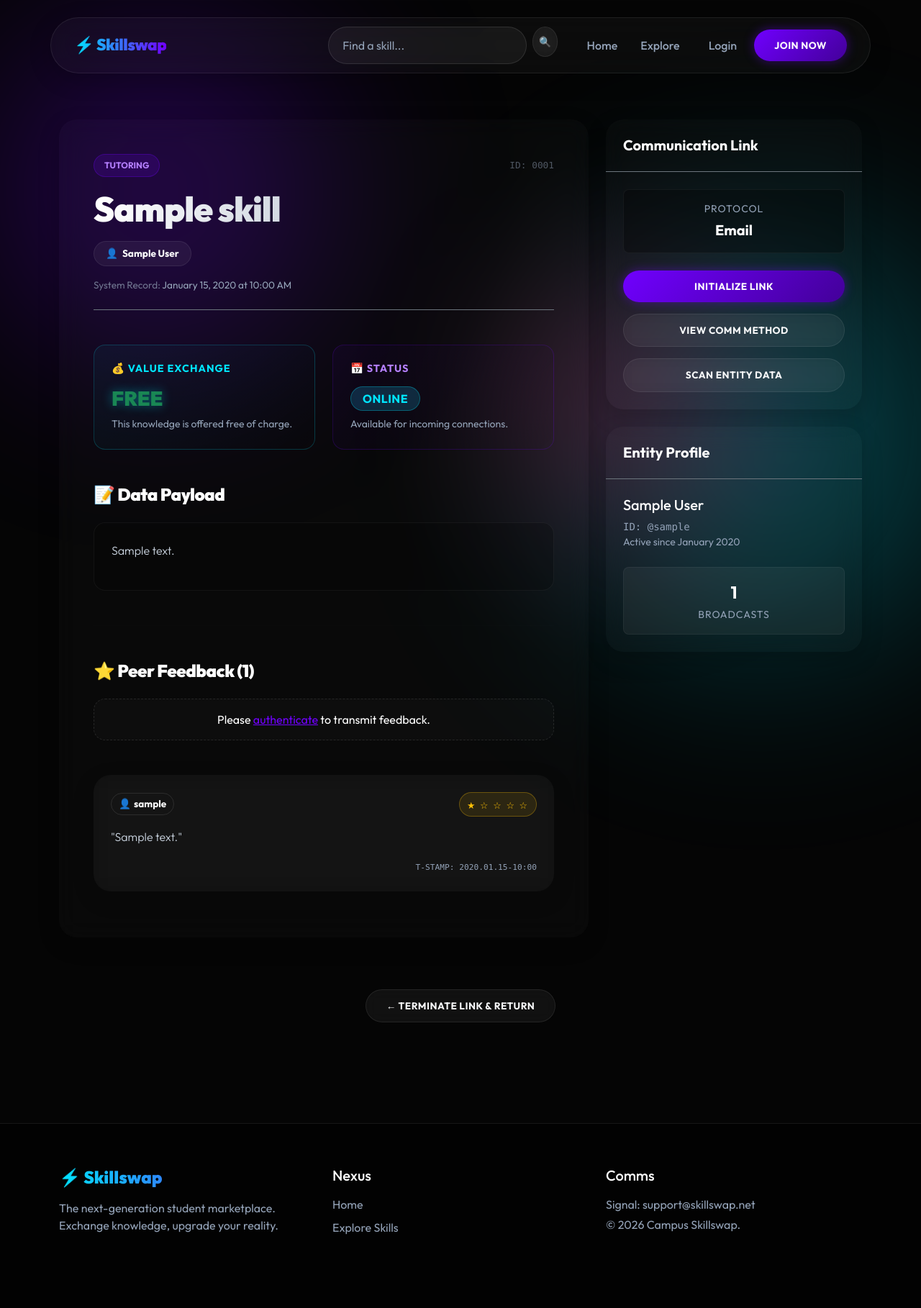
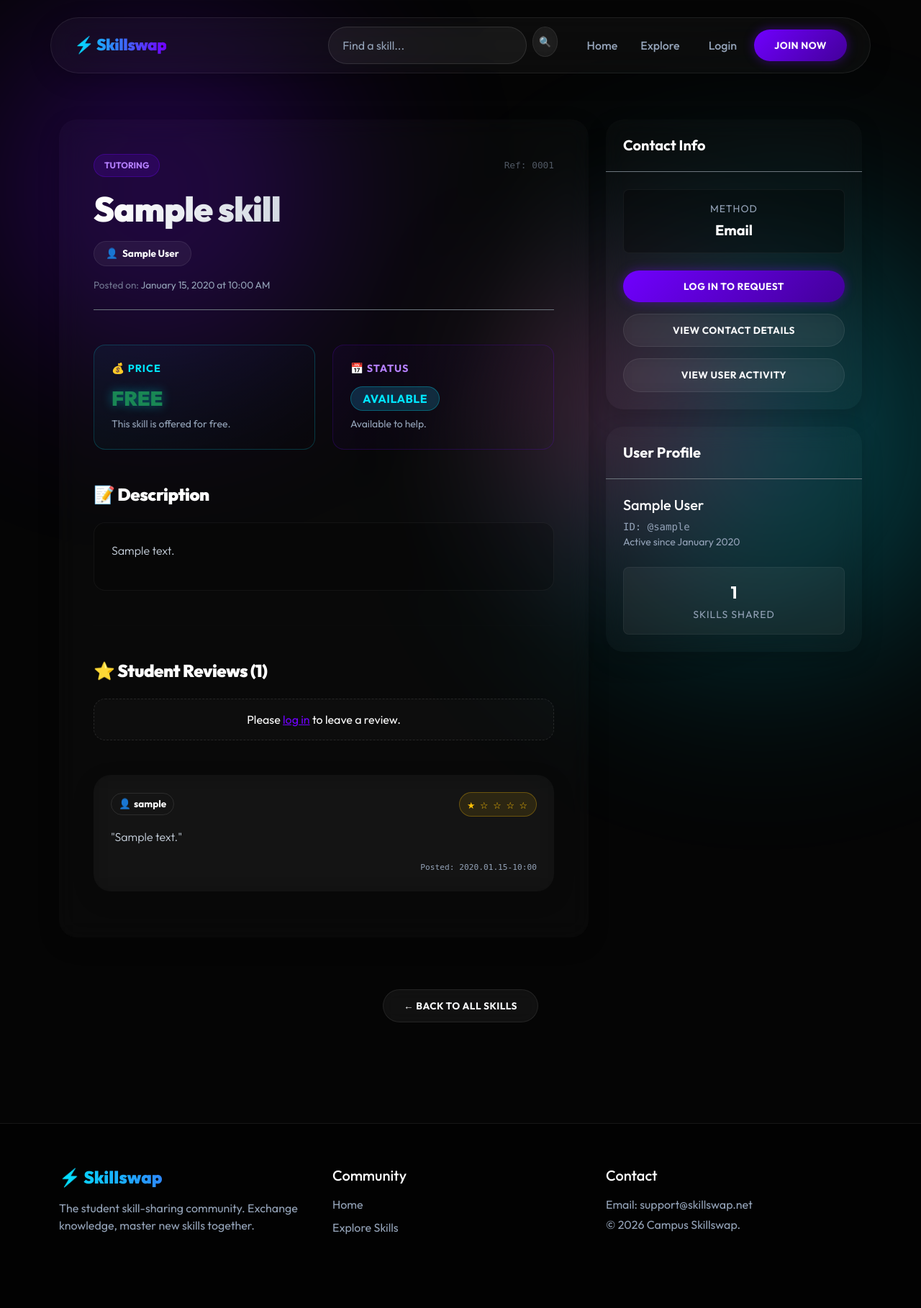
Before and after one commit to 2026-Spring-5V98/CampusSkillSwap_Moon, a Django app: page /skills/1/ in a window 1280 px wide. Shown: the whole page at 72% size. Run offline with Django 5.2, Linux system fonts and the light colour scheme; tables that the repository leaves empty hold one stand-in row (values such as "Sample post").

Commit message:
updated looks

```diff
--- a/MainApp/templates/MainApp/base.html
+++ b/MainApp/templates/MainApp/base.html
@@ -373,7 +373,7 @@
                         <ul class="dropdown-menu dropdown-menu-end dropdown-menu-dark" style="background: rgba(15,15,20,0.9); backdrop-filter: blur(20px); border-radius: 16px; border: 1px solid var(--surface-border);">
                             <li><a class="dropdown-item" href="{% url 'dashboard' %}">Dashboard</a></li>
                             <li><hr class="dropdown-divider"></li>
-                            <li><a class="dropdown-item text-danger" href="{% url 'logout' %}">Disconnect</a></li>
+                            <li><a class="dropdown-item text-danger" href="{% url 'logout' %}">Logout</a></li>
                         </ul>
                     </li>
                     {% else %}
@@ -415,21 +415,21 @@
             <div class="row">
                 <div class="col-md-4 mb-4">
                     <h4 class="mb-3" style="font-weight: 800; background: linear-gradient(90deg, var(--secondary-neon), var(--primary-neon)); -webkit-background-clip: text; -webkit-text-fill-color: transparent;">⚡ Skillswap</h4>
-                    <p class="footer-text">The next-generation student marketplace. Exchange knowledge, upgrade your reality.</p>
+                    <p class="footer-text">The student skill-sharing community. Exchange knowledge, master new skills together.</p>
                 </div>
                 <div class="col-md-4 mb-4">
-                    <h5 class="text-white mb-3">Nexus</h5>
+                    <h5 class="text-white mb-3">Community</h5>
                     <ul class="list-unstyled">
                         <li class="mb-2"><a href="{% url 'home' %}" class="footer-text text-decoration-none hover-white">Home</a></li>
                         <li class="mb-2"><a href="{% url 'skill_list' %}" class="footer-text text-decoration-none hover-white">Explore Skills</a></li>
                         {% if user.is_authenticated %}
-                        <li class="mb-2"><a href="{% url 'skill_create' %}" class="footer-text text-decoration-none hover-white">Broadcast Skill</a></li>
+                        <li class="mb-2"><a href="{% url 'skill_create' %}" class="footer-text text-decoration-none hover-white">Share a Skill</a></li>
                         {% endif %}
                     </ul>
                 </div>
                 <div class="col-md-4 mb-4">
-                    <h5 class="text-white mb-3">Comms</h5>
-                    <p class="footer-text mb-1">Signal: support@skillswap.net</p>
+                    <h5 class="text-white mb-3">Contact</h5>
+                    <p class="footer-text mb-1">Email: support@skillswap.net</p>
                     <p class="footer-text">© 2026 Campus Skillswap.</p>
                 </div>
             </div>
--- a/MainApp/templates/MainApp/skill_detail.html
+++ b/MainApp/templates/MainApp/skill_detail.html
@@ -12,7 +12,7 @@
                 <div class="mb-5 border-bottom border-secondary pb-4">
                     <div class="d-flex align-items-center mb-3">
                         <span class="skill-category">{{ skill.get_category_display }}</span>
-                        <span class="ms-auto" style="font-family: monospace; font-size: 0.8rem; color: var(--text-secondary); opacity: 0.5;">ID: {{ skill.pk|stringformat:"04d" }}</span>
+                        <span class="ms-auto" style="font-family: monospace; font-size: 0.8rem; color: var(--text-secondary); opacity: 0.5;">Ref: {{ skill.pk|stringformat:"04d" }}</span>
                     </div>
                     <h1 class="mb-3" style="font-weight: 900; font-size: 3rem; letter-spacing: -1px; background: linear-gradient(90deg, #fff, var(--text-secondary)); -webkit-background-clip: text; -webkit-text-fill-color: transparent;">{{ skill.title }}</h1>
 
@@ -24,7 +24,7 @@
 
                     <!-- Posted Date -->
                     <div class="text-muted" style="font-size: 0.85rem;">
-                        <span style="opacity: 0.7;">System Record:</span> {{ skill.created_at|date:"F d, Y" }} at {{ skill.created_at|time:"g:i A" }}
+                        <span style="opacity: 0.7;">Posted on:</span> {{ skill.created_at|date:"F d, Y" }} at {{ skill.created_at|time:"g:i A" }}
                     </div>
                 </div>
 
@@ -32,13 +32,13 @@
                     <div class="col-md-6">
                         <!-- Pricing -->
                         <div class="p-4 rounded-4 h-100" style="background: linear-gradient(135deg, rgba(0, 229, 255, 0.05), transparent); border: 1px solid rgba(0, 229, 255, 0.2);">
-                            <h5 class="mb-3" style="color: var(--secondary-neon); font-weight: 700; font-size: 0.9rem; text-transform: uppercase; letter-spacing: 1px;">💰 Value Exchange</h5>
+                            <h5 class="mb-3" style="color: var(--secondary-neon); font-weight: 700; font-size: 0.9rem; text-transform: uppercase; letter-spacing: 1px;">💰 Price</h5>
                             {% if skill.is_free %}
                             <h3 class="text-success" style="font-weight: 900; text-shadow: 0 0 15px rgba(0, 229, 255, 0.4);">FREE</h3>
-                            <p class="mb-0 text-muted small">This knowledge is offered free of charge.</p>
+                            <p class="mb-0 text-muted small">This skill is offered for free.</p>
                             {% else %}
                             <h3 class="text-success" style="font-weight: 900; text-shadow: 0 0 15px rgba(0, 229, 255, 0.4);">${{ skill.price }}</h3>
-                            <p class="mb-0 text-muted small">Per cycle / session</p>
+                            <p class="mb-0 text-muted small">Per session</p>
                             {% endif %}
                         </div>
                     </div>
@@ -48,14 +48,14 @@
                         <div class="p-4 rounded-4 h-100" style="background: linear-gradient(135deg, rgba(112, 0, 255, 0.05), transparent); border: 1px solid rgba(112, 0, 255, 0.2);">
                             <h5 class="mb-3" style="color: #b580ff; font-weight: 700; font-size: 0.9rem; text-transform: uppercase; letter-spacing: 1px;">📅 Status</h5>
                             {% if skill.availability == 'available' %}
-                            <span class="badge bg-success fs-6 mb-2 text-uppercase">Online</span>
-                            <p class="mb-0 text-muted small">Available for incoming connections.</p>
+                            <span class="badge bg-success fs-6 mb-2 text-uppercase">Available</span>
+                            <p class="mb-0 text-muted small">Available to help.</p>
                             {% elif skill.availability == 'busy' %}
                             <span class="badge bg-warning fs-6 mb-2 text-uppercase">Busy</span>
-                            <p class="mb-0 text-muted small">Processing current queue. Delays expected.</p>
+                            <p class="mb-0 text-muted small">Busy right now, but feel free to message.</p>
                             {% else %}
                             <span class="badge bg-secondary fs-6 mb-2 text-uppercase">Offline</span>
-                            <p class="mb-0 text-muted small">Connection refused at this time.</p>
+                            <p class="mb-0 text-muted small">Not available at the moment.</p>
                             {% endif %}
                         </div>
                     </div>
@@ -63,7 +63,7 @@
 
                 <!-- Full Description -->
                 <div class="mb-5">
-                    <h4 class="mb-4" style="font-weight: 800; font-size: 1.5rem; letter-spacing: -0.5px;">📝 Data Payload</h4>
+                    <h4 class="mb-4" style="font-weight: 800; font-size: 1.5rem; letter-spacing: -0.5px;">📝 Description</h4>
                     <div class="p-4 rounded-4" style="background: rgba(0,0,0,0.2); border: 1px solid rgba(255,255,255,0.05); font-weight: 300; line-height: 1.8; color: #cbd5e1;">
                         {{ skill.description|linebreaks }}
                     </div>
@@ -72,7 +72,7 @@
                 <!-- Last Updated -->
                 {% if skill.created_at != skill.updated_at %}
                 <div class="d-inline-block px-3 py-2 rounded-pill" style="background: rgba(255,255,255,0.05); font-size: 0.8rem; border: 1px solid rgba(255,255,255,0.1);">
-                    <span class="text-muted">Last sync: {{ skill.updated_at|date:"F d, Y" }}</span>
+                    <span class="text-muted">Last updated: {{ skill.updated_at|date:"F d, Y" }}</span>
                 </div>
                 {% endif %}
 
@@ -80,14 +80,14 @@
 
                 <!-- Reviews Section -->
                 <div class="reviews-section">
-                    <h4 class="mb-4" style="font-weight: 800; font-size: 1.5rem; letter-spacing: -0.5px;">⭐ Peer Feedback ({{ skill.reviews.count }})</h4>
+                    <h4 class="mb-4" style="font-weight: 800; font-size: 1.5rem; letter-spacing: -0.5px;">⭐ Student Reviews ({{ skill.reviews.count }})</h4>
 
                     {% if user.is_authenticated %}
                         {% if user != skill.owner %}
                             {% if not user_has_reviewed %}
                                 <div class="card mb-5 border-0" style="background: linear-gradient(to right, rgba(112, 0, 255, 0.05), transparent); border-left: 2px solid var(--primary-neon) !important; border-radius: 0 16px 16px 0;">
                                     <div class="card-body p-4">
-                                        <h5 class="mb-3 text-white" style="font-weight: 700;">Transmit Feedback</h5>
+                                        <h5 class="mb-3 text-white" style="font-weight: 700;">Leave a Review</h5>
                                         <form method="post">
                                             {% csrf_token %}
                                             <div class="mb-3">
@@ -95,26 +95,26 @@
                                                 {{ review_form.rating }}
                                             </div>
                                             <div class="mb-4">
-                                                <label class="form-label text-muted small text-uppercase fw-bold" style="letter-spacing: 1px;">Comment Data</label>
+                                                <label class="form-label text-muted small text-uppercase fw-bold" style="letter-spacing: 1px;">Your Review</label>
                                                 {{ review_form.comment }}
                                             </div>
-                                            <button type="submit" class="btn btn-primary">Submit Record</button>
+                                            <button type="submit" class="btn btn-primary">Submit Review</button>
                                         </form>
                                     </div>
                                 </div>
                             {% else %}
                                 <div class="alert text-center mb-5" style="background: rgba(0, 229, 255, 0.05); border: 1px dashed rgba(0, 229, 255, 0.3); border-radius: 16px;">
-                                    <span style="color: var(--secondary-neon);">✓ Feedback transmitted successfully.</span>
+                                    <span style="color: var(--secondary-neon);">✓ Review submitted successfully.</span>
                                 </div>
                             {% endif %}
                         {% else %}
                             <div class="alert text-center mb-5" style="background: rgba(255, 255, 255, 0.02); border: 1px dashed rgba(255, 255, 255, 0.1); border-radius: 16px; color: var(--text-secondary);">
-                                System restriction: Self-feedback disabled.
+                                You cannot review your own skill.
                             </div>
                         {% endif %}
                     {% else %}
                         <div class="alert text-center mb-5" style="background: rgba(255, 255, 255, 0.02); border: 1px dashed rgba(255, 255, 255, 0.1); border-radius: 16px;">
-                            Please <a href="{% url 'login' %}?next={{ request.path }}" style="color: var(--primary-neon);">authenticate</a> to transmit feedback.
+                            Please <a href="{% url 'login' %}?next={{ request.path }}" style="color: var(--primary-neon);">log in</a> to leave a review.
                         </div>
                     {% endif %}
 
@@ -136,14 +136,14 @@
                                     </div>
                                     <p class="mb-0" style="color: #cbd5e1; font-weight: 300;">"{{ review.comment }}"</p>
                                     <div class="mt-3 text-end">
-                                        <span class="text-muted" style="font-size: 0.7rem; font-family: monospace;">T-STAMP: {{ review.created_at|date:"Y.m.d-H:i" }}</span>
+                                        <span class="text-muted" style="font-size: 0.7rem; font-family: monospace;">Posted: {{ review.created_at|date:"Y.m.d-H:i" }}</span>
                                     </div>
                                 </div>
                             </div>
                         {% endfor %}
                     {% else %}
                         <div class="text-center py-4 text-muted" style="border: 1px dashed rgba(255,255,255,0.1); border-radius: 16px;">
-                            No feedback records found.
+                            No reviews found.
                         </div>
                     {% endif %}
                 </div>
@@ -153,7 +153,7 @@
         <!-- Mobile Profile Card -->
         <div class="card mt-4 d-lg-none border-0" style="background: rgba(255,255,255,0.02);">
             <div class="card-header border-bottom border-secondary" style="background: transparent;">
-                <h5 class="mb-0 text-white" style="font-weight: 700;">Entity Profile</h5>
+                <h5 class="mb-0 text-white" style="font-weight: 700;">User Profile</h5>
             </div>
             <div class="card-body">
                 <h5 class="text-white">{{ skill.owner.get_full_name|default:skill.owner.username }}</h5>
@@ -162,7 +162,7 @@
                 <div class="mt-3 p-3 rounded-3" style="background: rgba(255,255,255,0.05);">
                     <p class="text-muted mb-0 text-center">
                         <strong class="text-white fs-5">{{ skill.owner.skills.count }}</strong>
-                        <br>Broadcasts
+                        <br>Skills Shared
                     </p>
                 </div>
             </div>
@@ -174,32 +174,32 @@
         <!-- Contact Information Card -->
         <div class="card sticky-top border-0 mb-4" style="top: 100px; background: rgba(255,255,255,0.02);">
             <div class="card-header border-bottom border-secondary" style="background: transparent;">
-                <h5 class="mb-0 text-white" style="font-weight: 700;">Communication Link</h5>
+                <h5 class="mb-0 text-white" style="font-weight: 700;">Contact Info</h5>
             </div>
             <div class="card-body">
                 <div class="mb-4 p-3 rounded-3 text-center" style="background: rgba(0,0,0,0.3); border: 1px solid rgba(255,255,255,0.05);">
-                    <span class="d-block text-muted small text-uppercase mb-1" style="letter-spacing: 1px;">Protocol</span>
+                    <span class="d-block text-muted small text-uppercase mb-1" style="letter-spacing: 1px;">Method</span>
                     <strong class="text-white fs-5">{{ skill.get_contact_preference_display }}</strong>
                 </div>
 
                 {% if user.is_authenticated %}
                     {% if user != skill.owner %}
                     <a href="{% url 'skill_request' skill.pk %}" class="btn btn-primary w-100 mb-3" style="box-shadow: 0 0 20px rgba(112, 0, 255, 0.4);">
-                        ⚡ Request Session
+                        ⚡ Request Skill Swap
                     </a>
                     {% endif %}
                 {% else %}
                 <a href="{% url 'login' %}?next={{ request.path }}" class="btn btn-primary w-100 mb-3">
-                    Initialize Link
+                    Log in to Request
                 </a>
                 {% endif %}
 
                 <button class="btn btn-outline-light w-100 mb-3" data-bs-toggle="modal" data-bs-target="#contactModal">
-                    View Comm Method
+                    View Contact Details
                 </button>
 
                 <a href="#" class="btn btn-outline-light w-100">
-                    Scan Entity Data
+                    View User Activity
                 </a>
             </div>
         </div>
@@ -207,7 +207,7 @@
         <!-- Desktop Profile Card -->
         <div class="card d-none d-lg-block border-0 mb-4" style="background: rgba(255,255,255,0.02);">
             <div class="card-header border-bottom border-secondary" style="background: transparent;">
-                <h5 class="mb-0 text-white" style="font-weight: 700;">Entity Profile</h5>
+                <h5 class="mb-0 text-white" style="font-weight: 700;">User Profile</h5>
             </div>
             <div class="card-body">
                 <h5 class="text-white">{{ skill.owner.get_full_name|default:skill.owner.username }}</h5>
@@ -215,7 +215,7 @@
                 <p class="text-muted small mb-4">Active since {{ skill.owner.date_joined|date:"F Y" }}</p>
                 <div class="p-3 rounded-3 text-center" style="background: rgba(255,255,255,0.05); border: 1px solid rgba(255,255,255,0.05);">
                     <strong class="text-white fs-4">{{ skill.owner.skills.count }}</strong>
-                    <br><span class="text-muted small text-uppercase" style="letter-spacing: 1px;">Broadcasts</span>
+                    <br><span class="text-muted small text-uppercase" style="letter-spacing: 1px;">Skills Shared</span>
                 </div>
             </div>
         </div>
@@ -223,16 +223,16 @@
 </div>
 
 <!-- Contact Modal -->
-<div class="modal fade" id="contactModal" tabindex="-1">
+<div class="modal fade" id="contactModal" tabindex="-1" style="z-index: 2000;">
     <div class="modal-dialog modal-dialog-centered">
         <div class="modal-content border-0" style="background: #111; box-shadow: 0 0 50px rgba(0,0,0,0.5);">
             <div class="modal-header border-bottom border-secondary">
-                <h5 class="modal-title text-white" style="font-weight: 700;">Secure Comms: @{{ skill.owner.username }}</h5>
-                <button type="button" class="btn-close btn-close-white" data-bs-dismiss="modal"></button>
+                <h5 class="modal-title text-white" style="font-weight: 700;">Contact Information: @{{ skill.owner.username }}</h5>
+                <button type="button" class="btn-close btn-close-white" data-bs-dismiss="modal" aria-label="Close"></button>
             </div>
             <div class="modal-body p-4">
                 {% if user.is_authenticated %}
-                <p class="text-muted">Target acquired: <strong>{{ skill.title }}</strong>.</p>
+                <p class="text-muted">You're interested in: <strong>{{ skill.title }}</strong>.</p>
 
                 <div class="p-3 mb-4 rounded-3" style="background: rgba(255,255,255,0.05);">
                     <div class="d-flex justify-content-between mb-2">
@@ -246,16 +246,19 @@
                 </div>
 
                 <div class="alert text-center mb-0" style="background: rgba(0, 229, 255, 0.05); border: 1px dashed rgba(0, 229, 255, 0.3); color: var(--secondary-neon); font-size: 0.9rem;">
-                    Transmission protocol requires external software.<br>Use the provided method to initiate contact.
+                    Please use the contact method above to reach out.
                 </div>
                 {% else %}
                 <div class="text-center py-4">
                     <div style="font-size: 3rem; margin-bottom: 1rem; opacity: 0.5;">🔒</div>
-                    <p class="text-white mb-4">Authentication required to establish link.</p>
+                    <p class="text-white mb-4">Log in to connect.</p>
                     <a href="{% url 'login' %}" class="btn btn-primary mb-2 w-100">Login</a>
                     <a href="{% url 'register' %}" class="btn btn-outline-light w-100">Register</a>
                 </div>
                 {% endif %}
+            </div>
+            <div class="modal-footer border-top border-secondary">
+                <button type="button" class="btn btn-outline-light" data-bs-dismiss="modal">Close</button>
             </div>
         </div>
     </div>
@@ -263,7 +266,7 @@
 
 <div class="mt-5 text-center">
     <a href="{% url 'skill_list' %}" class="btn btn-outline-light" style="border-radius: 999px;">
-        ← Terminate Link & Return
+        ← Back to All Skills
     </a>
 </div>
 {% endblock %}
```
Also changed, not shown: MainApp/templates/MainApp/dashboard.html (+12 -12 lines), MainApp/templates/MainApp/home.html (+23 -23 lines), MainApp/templates/MainApp/login.html (+18 -18 lines), MainApp/templates/MainApp/register.html (+6 -6 lines), MainApp/templates/MainApp/skill_confirm_delete.html (+8 -8 lines), MainApp/templates/MainApp/skill_form.html (+24 -24 lines), MainApp/templates/MainApp/skill_list.html (+13 -13 lines).
